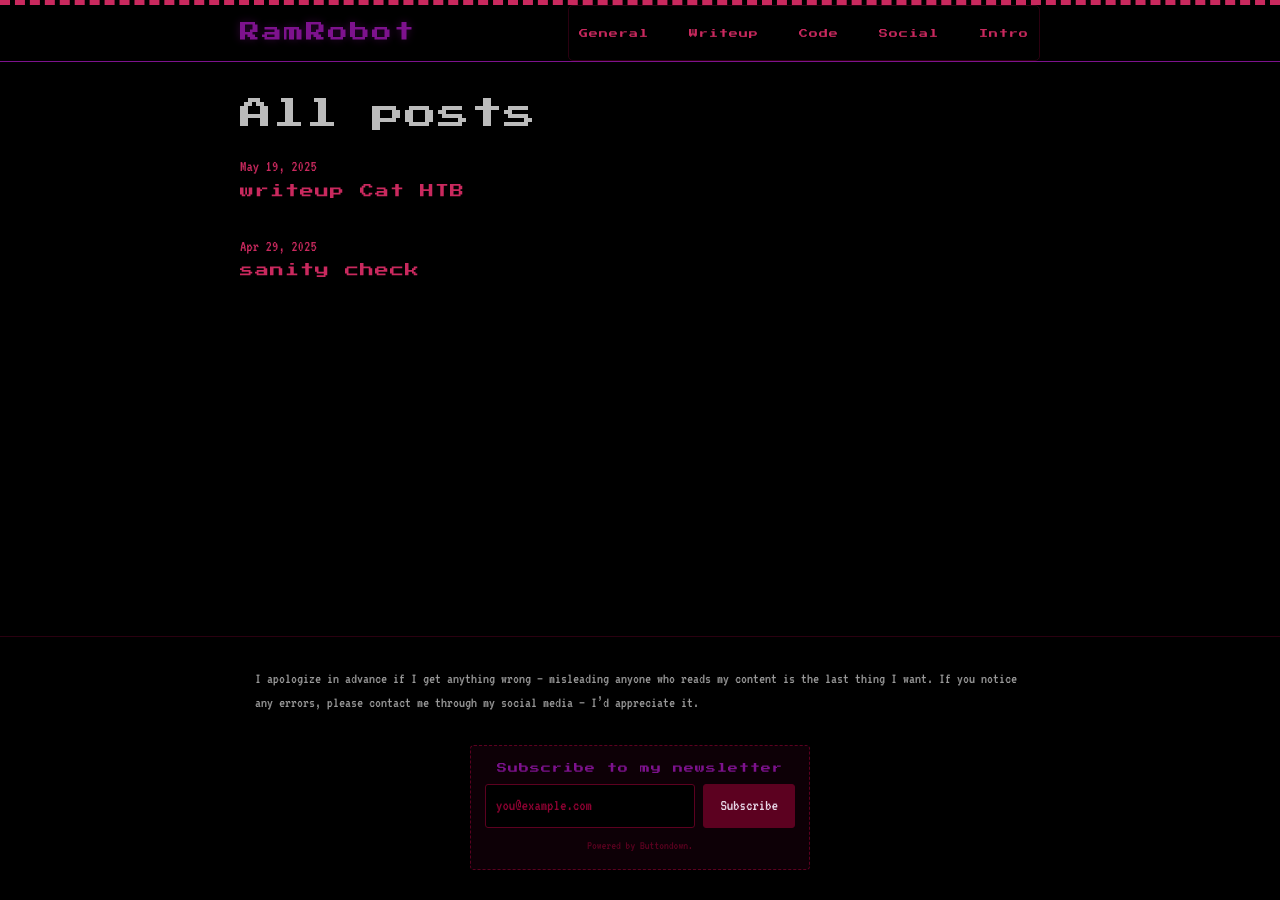
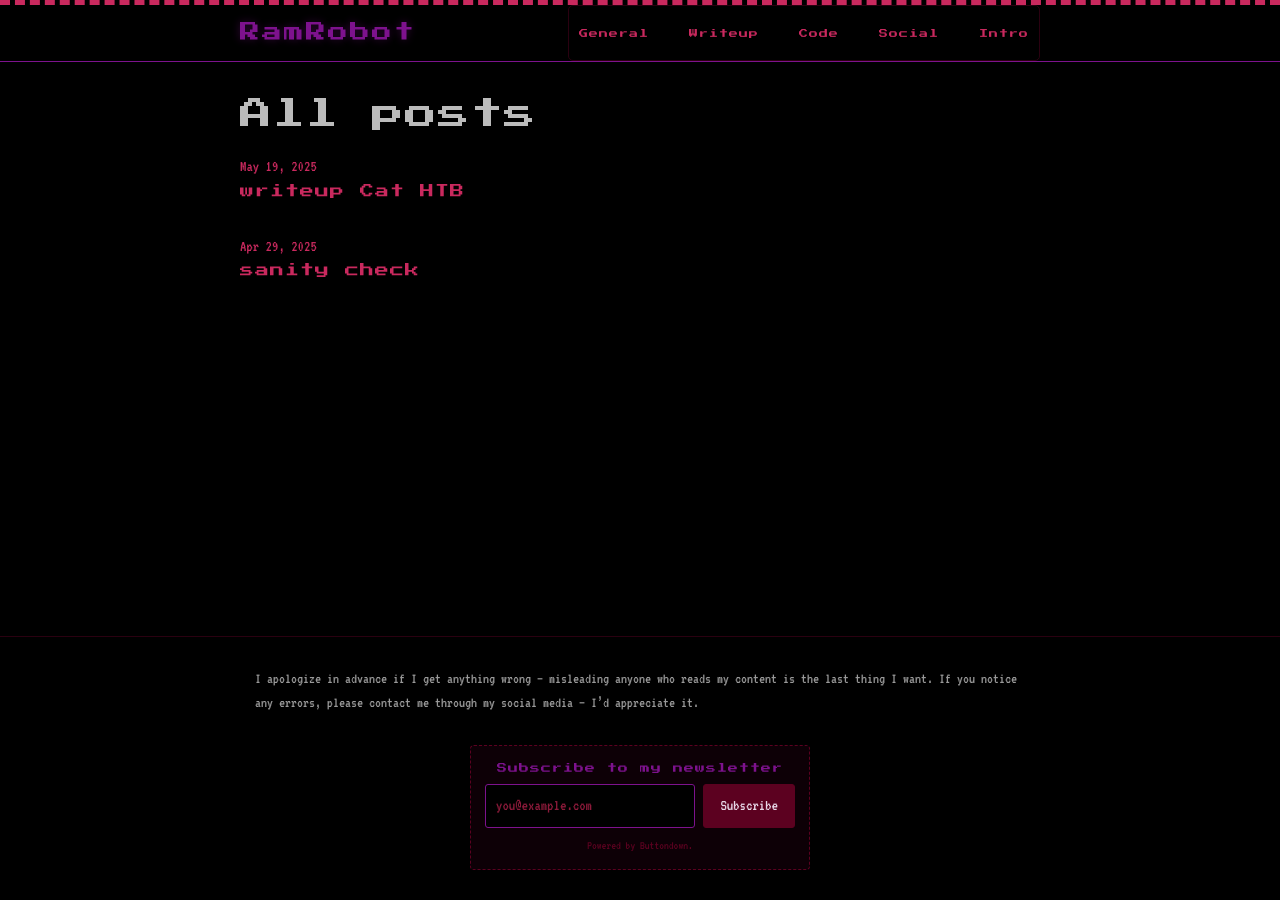
Before and after one commit to ramrobot/ramrobot.github.io, a Jekyll site: the page built from index.markdown, in a window 1280 px wide. Built offline with Jekyll 4.4.1, drawn with Linux system fonts in a browser that asks for light colours.

Commit message:
fix style buttondown newsletter

```diff
--- a/_sass/minima/custom-styles.scss
+++ b/_sass/minima/custom-styles.scss
@@ -228,37 +228,41 @@ table {
     flex: 1;
     min-width: 0;
     padding: 8px 10px;
-    border: 1px solid $dm-border-color-02;
+    border: 1px solid #7d128d !important;
     border-radius: 3px;
-    background: $dm-background-color;
-    color: $dm-text-color;
+    background: #000000 !important;
+    color: #e8d8e8 !important;
     font: inherit;
     box-sizing: border-box;
+    -webkit-appearance: none;
+    appearance: none;
 
     &::placeholder {
-      color: lighten($dm-brand-color, 10%);
+      color: #8c1a3a;
     }
 
     &:focus {
       outline: none;
-      border-color: $dm-brand-color-light;
+      border-color: #7d128d;
     }
   }
 
   input[type="submit"] {
     flex-shrink: 0;
     padding: 8px 16px;
-    border: 1px solid $dm-brand-color;
+    border: 1px solid #5c0120 !important;
     border-radius: 3px;
-    background: $dm-brand-color;
-    color: $dm-text-color;
+    background: #5c0120 !important;
+    color: #e8d8e8 !important;
     font: inherit;
     cursor: pointer;
+    -webkit-appearance: none;
+    appearance: none;
     transition: background 0.15s, border-color 0.15s;
 
     &:hover {
-      background: $dm-brand-color-light;
-      border-color: $dm-brand-color-light;
+      background: #7d128d !important;
+      border-color: #7d128d !important;
     }
   }
 
```
